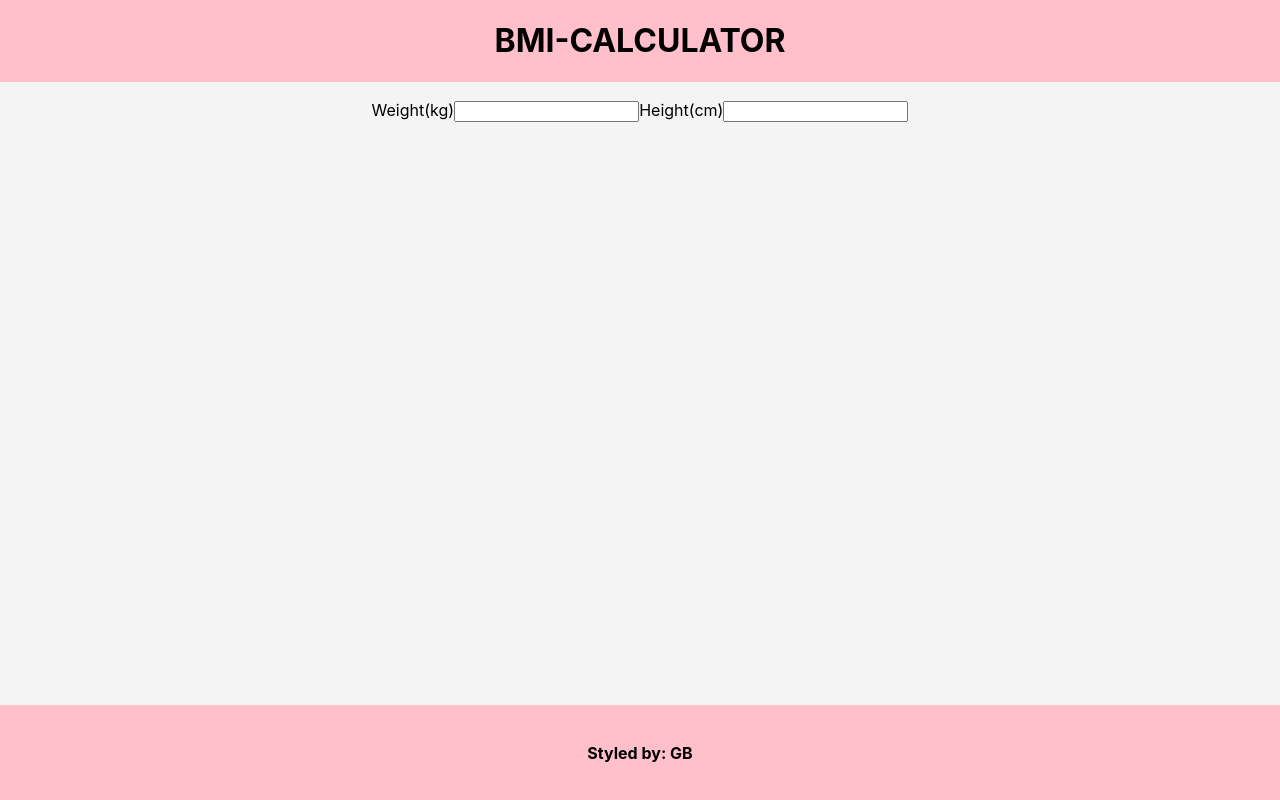
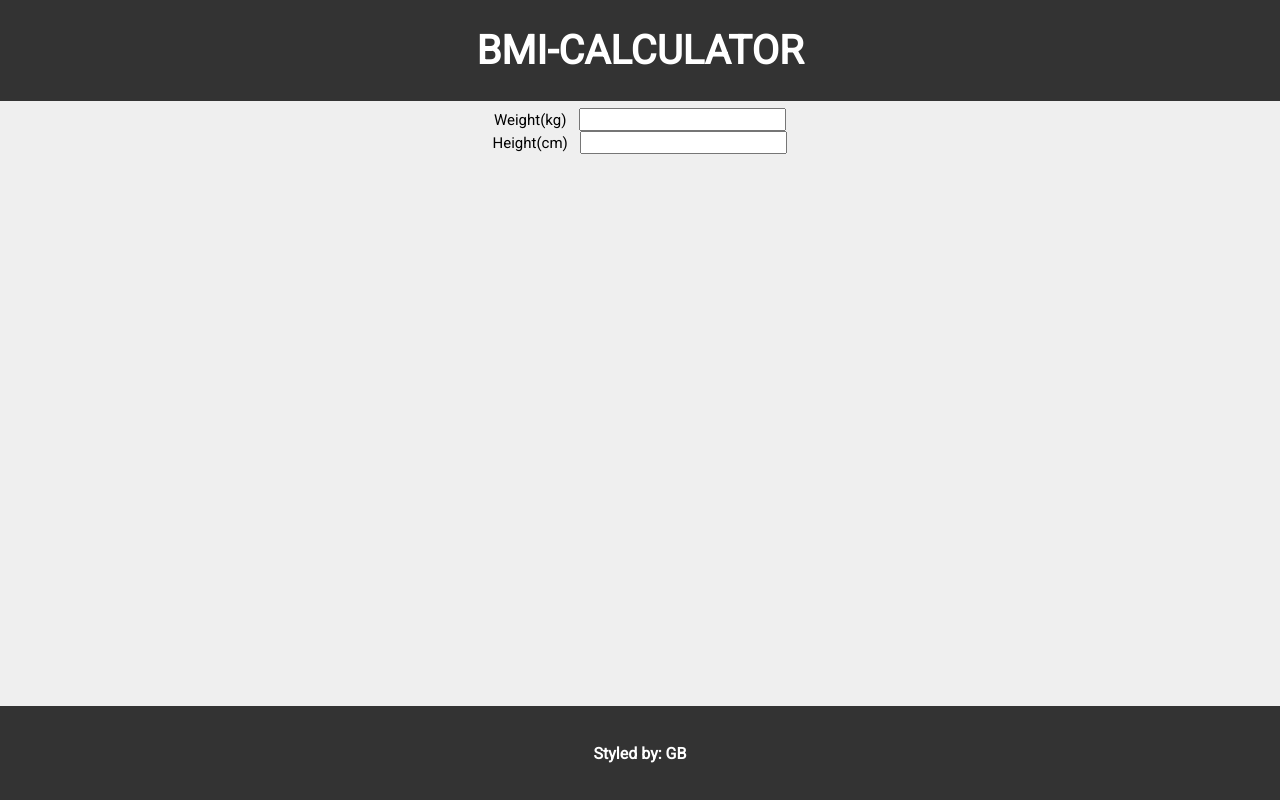
Before and after one commit to Joberg95/react-bmi-challenge, a React (Create React App) app: page / in a window 1280 px wide. Built offline with nearby package versions, Linux system fonts and the light colour scheme.

Commit message:
added styling

```diff
--- a/public/index.html
+++ b/public/index.html
@@ -9,7 +9,8 @@
     />
     <meta name="theme-color" content="#000000" />
     <link rel="manifest" href="%PUBLIC_URL%/manifest.json" />
-    <title>React App</title>
+    <link href="https://fonts.googleapis.com/css?family=Roboto" rel="stylesheet">
+    <title>Bmi-calc</title>
   </head>
   <body>
     <header>
--- a/src/index.css
+++ b/src/index.css
@@ -1,26 +1,20 @@
 body {
-  background-color: #f4f4f4;
-  margin: 0;
+  background-color: #EEEE;
   padding: 0;
-  font-family: -apple-system, BlinkMacSystemFont, "Segoe UI", "Roboto", "Oxygen",
-    "Ubuntu", "Cantarell", "Fira Sans", "Droid Sans", "Helvetica Neue",
-    sans-serif;
+  font-family: 'Roboto', sans-serif;
   -webkit-font-smoothing: antialiased;
   -moz-osx-font-smoothing: grayscale;
 }
 
 header {
-  background-color: pink;
   position: absolute;
   right: 0;
   top: 0;
   left: 0;
   text-align: center;
-}
-
-code {
-  font-family: source-code-pro, Menlo, Monaco, Consolas, "Courier New",
-    monospace;
+  font-size: 20px;
+  background-color: #333;
+  color: white;
 }
 
 .main-div {
@@ -30,7 +24,17 @@ code {
 }
 
 .div {
-  display: inline-block;
+  display: block;
+  font-size: 15px;
+}
+
+input {
+  font-size: 15px;
+}
+
+label {
+  margin-right: 1%;
+  font-size: 15px;
 }
 
 footer {
@@ -39,6 +43,12 @@ footer {
   bottom: 0;
   left: 0;
   padding: 1rem;
-  background-color: pink;
+  background-color: #333;
   text-align: center;
+  color: white;
 }
+
+#response {
+  margin-top: 2%;
+  text-decoration: underline;
+}
```
Also changed, not shown: src/App.js (line endings or trailing spaces).
